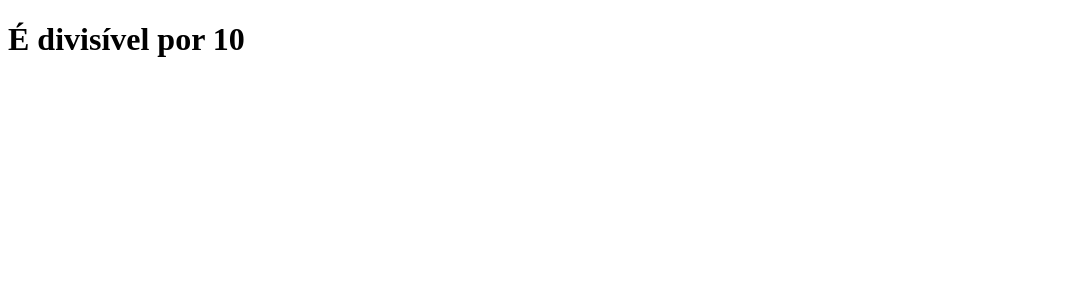
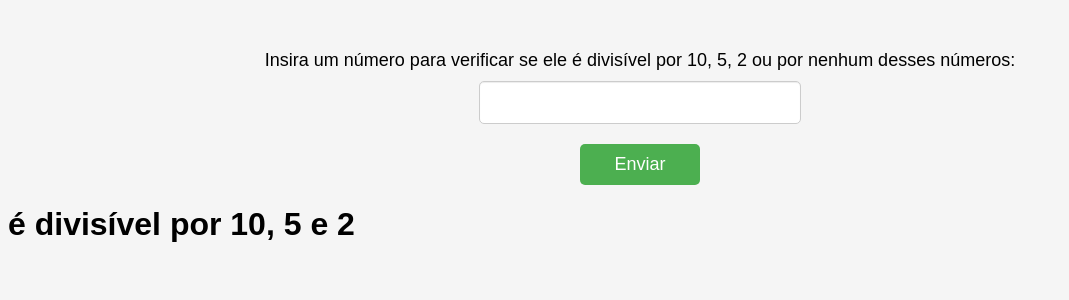
Before and after one commit to lilianns/exerciciosPHP, a PHP site: page /Exercicio2/index.php in a window 1280 px wide. Shown: the top 300 px of the page, without its empty margins (0-1069 px from the left). Run offline with PHP 8.4, Linux system fonts and the light colour scheme; data that the repository does not hold is empty.

Commit message:
Arrumando o index e arrumando indentação do css

```diff
--- a/Exercicio2/index.php
+++ b/Exercicio2/index.php
@@ -1,23 +1,38 @@
 <!DOCTYPE html>
-<html>
+<html lang="en">
   <head>
-		<title>Divisão</title>
+    <meta charset="UTF-8">
+    <meta http-equiv="X-UA-Compatible" content="IE=edge">
+    <meta name="viewport" content="width=drive-width, initial-scale=1.0">
+    <link rel="stylesheet" href="style.css">
+    <title> Exercicio 2</title>
 </head>
 <body>
+    <form action="" method="get">
+        <label for="Divisor">Insira um número para verificar se ele é divisível por 10, 5, 2 ou por nenhum desses números:</label>
+        <input type="text" id="Divisor" name="Divisor">
+        <input type="submit" value="Enviar">
+    </form>
 <?php
-			$Divisor = $_POST["Divisor"];
+    $Divisor = NULL;
+    if (key_exists('Divisor', $_GET)){
+        $Divisor = $_GET["Divisor"];
+    }
 
-			if ($Divisor % 10 == 0) {
-				echo "<h1>É divisível por 10</h1>";
+    if ($Divisor % 10 == 0 && $Divisor % 5 == 0 && $Divisor % 2 == 0) {
+        echo "<h1> $Divisor é divisível por 10, 5 e 2 </h1>";
+    }
+    elseif ($Divisor % 10 == 0) {
+        echo "<h1> $Divisor é divisível por 10</h1>";
     }
     elseif ($Divisor % 5 == 0) {
-				echo "<h1>É divisível por 5</h1>";
+        echo "<h1> $Divisor é divisível por 5</h1>";
     }
     elseif ($Divisor % 2 == 0) {
-				echo "<h1>É divisível por 2</h1>";
+        echo "<h1> $Divisor é divisível por 2</h1>";
     }
     else {
-				echo "<h1>Não é divisível por 10, 5 e nem por 2.</h1>";
+        echo "<h1> $Divisor não é divisível por 10, 5 e nem por 2.</h1>";
     }
 ?>
 </body>
--- a/Exercicio2/style.css
+++ b/Exercicio2/style.css
@@ -1,4 +1,3 @@
-
 body {
     font-family: Arial, sans-serif;
     background-color: #F5F5F5;
```
Lines whose indentation alone changed are shown as unchanged.
